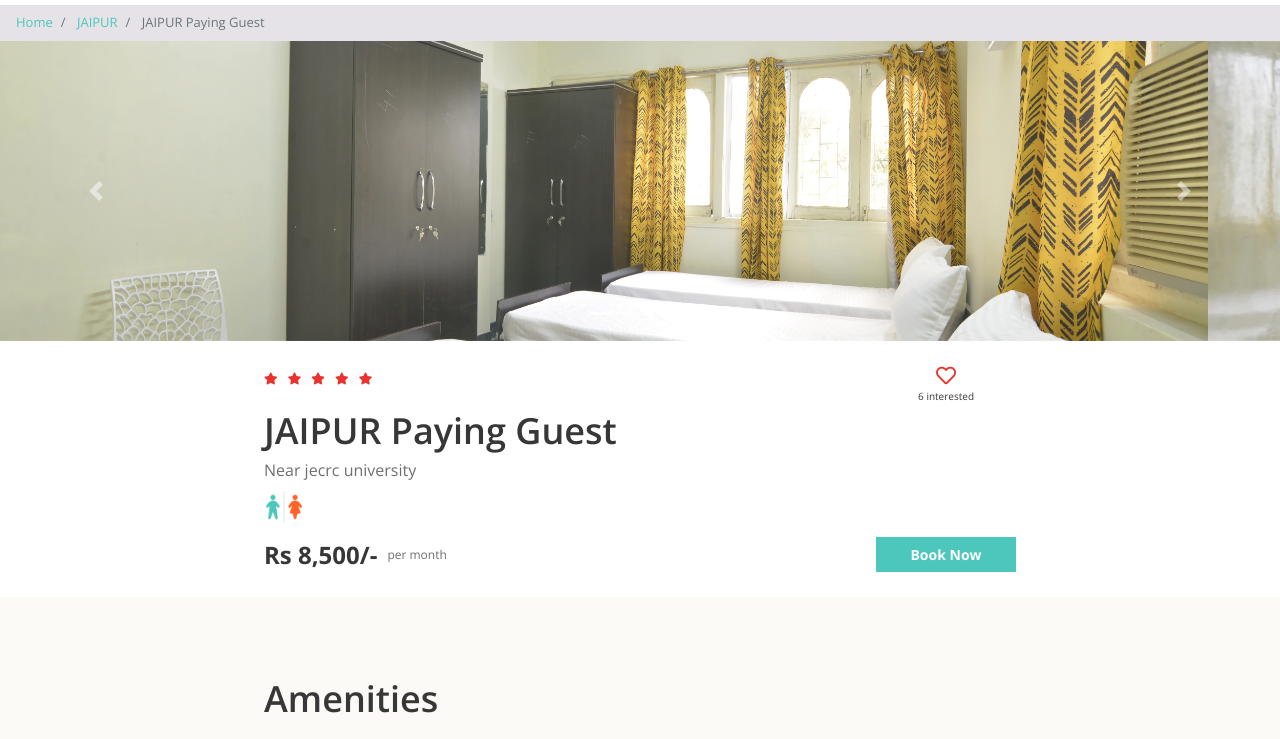
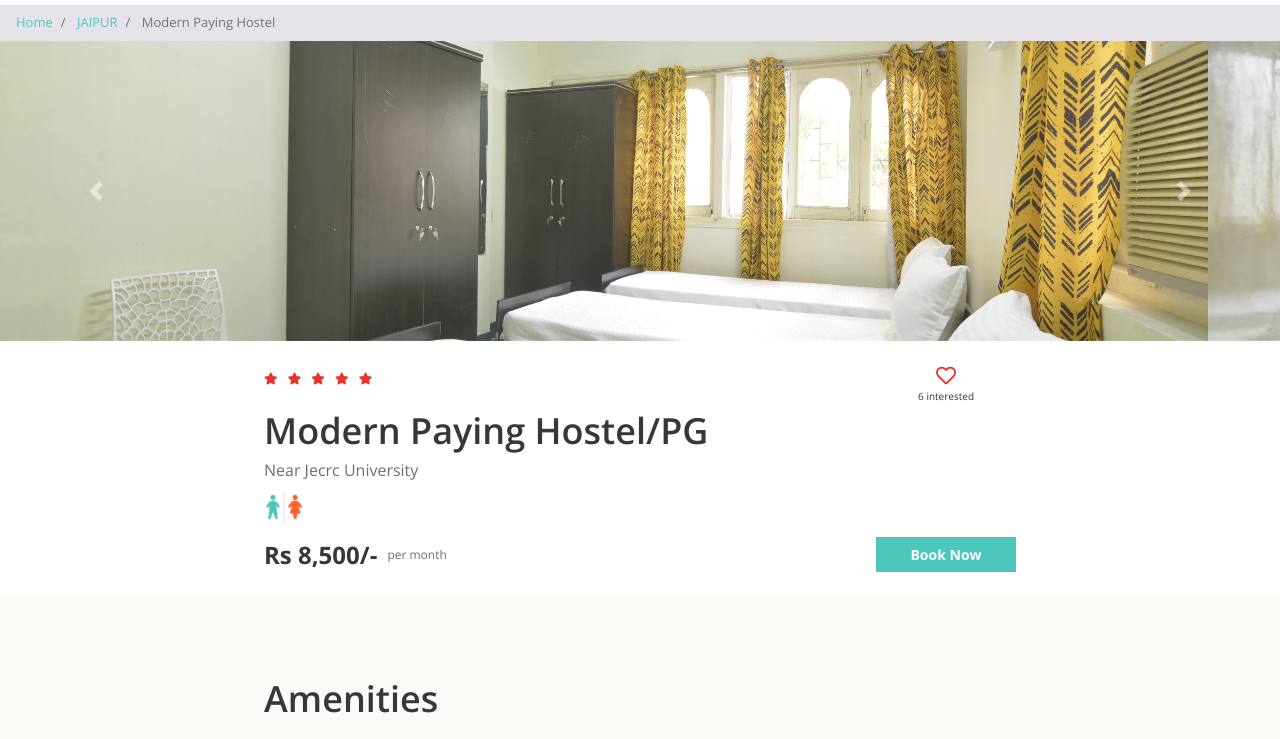
Before and after one commit to dikshantchitara/PGLIFE-STYLE, a plain HTML site: page pglife/property_detail.html in a window 1280 px wide. Shown: the part 61-800 px from the top of the page. Drawn offline with nearby package versions, Linux system fonts and the light colour scheme.

Commit message:
Update property_detail.html

```diff
--- a/pglife/property_detail.html
+++ b/pglife/property_detail.html
@@ -52,7 +52,7 @@
                 <a href="property_list.html">JAIPUR</a>
             </li>
             <li class="breadcrumb-item active" aria-current="page">
-                JAIPUR Paying Guest
+                Modern Paying Hostel
             </li>
         </ol>
     </nav>
@@ -101,8 +101,8 @@
             </div>
         </div>
         <div class="detail-container">
-            <div class="property-name">JAIPUR Paying Guest</div>
-            <div class="property-address">Near jecrc university</div>
+            <div class="property-name">Modern Paying Hostel/PG</div>
+            <div class="property-address">Near Jecrc University</div>
             <div class="property-gender">
                 <img src="img/unisex.png" />
             </div>
```
